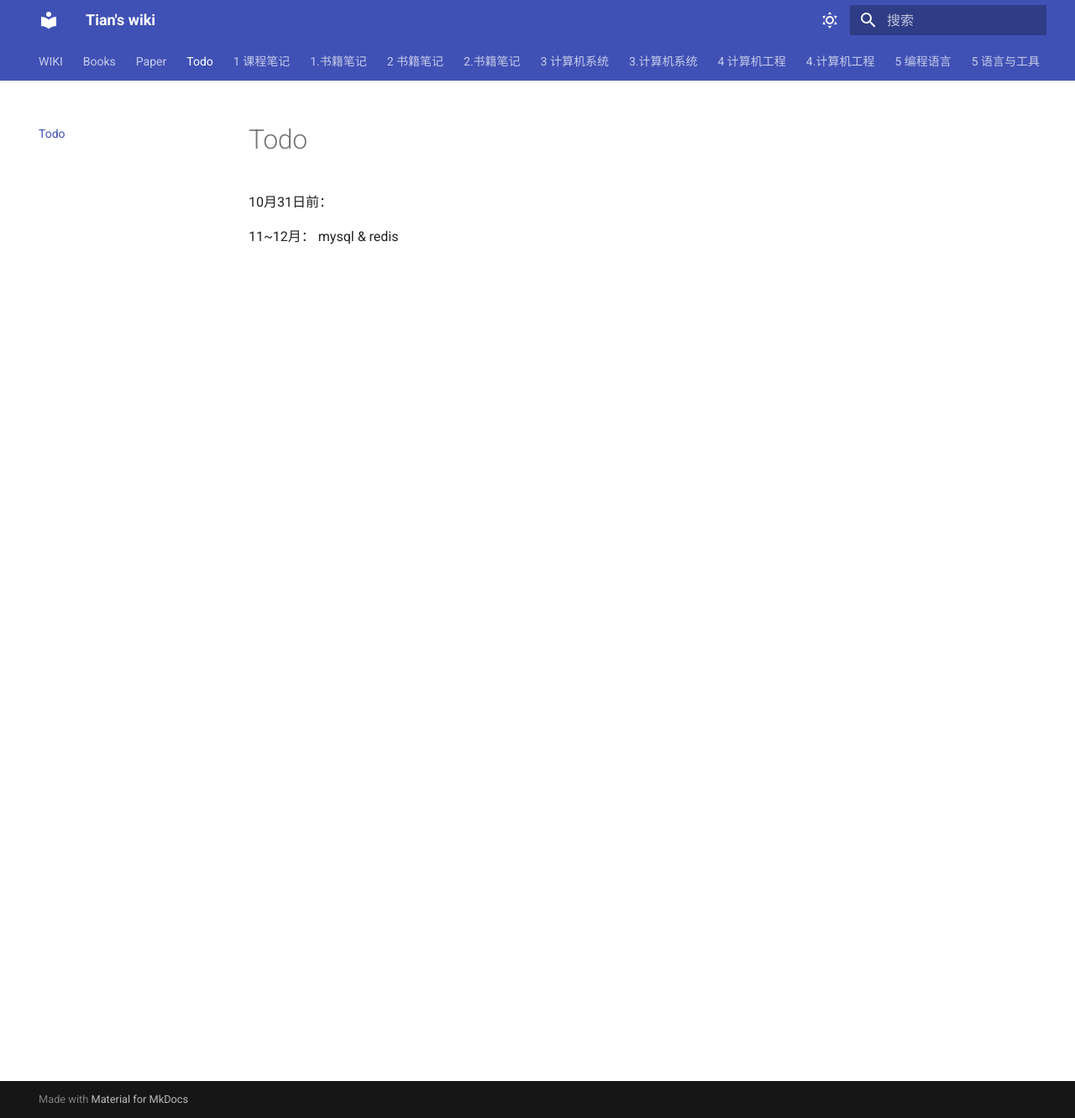
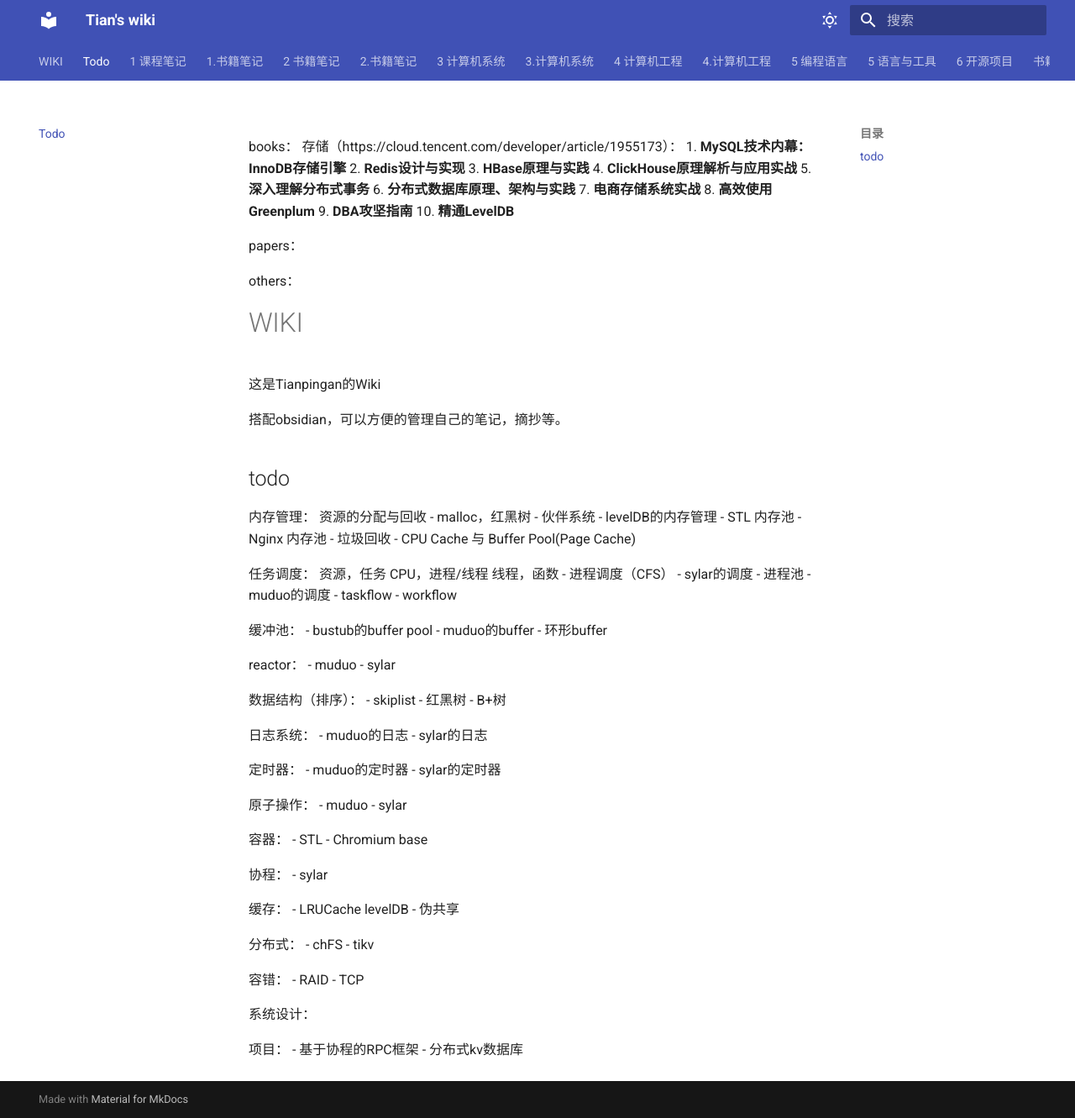
Before and after one commit to Tianpingan/wiki, an MkDocs documentation site: the page built from docs/todo.md, in a window 1280 px wide and 1331 px high. Shown: the whole window at 84% size. Built offline with MkDocs 1.6.1 and Material for MkDocs 9.7.7, drawn with Linux system fonts in a browser that asks for light colours.

Commit message:
vault backup: 2022-10-12 18:45:13

```diff
--- a/docs/todo.md
+++ b/docs/todo.md
@@ -1,4 +1,111 @@
-10月31日前：
+books：
+存储（https://cloud.tencent.com/developer/article/1955173）：
+1. **MySQL技术内幕：InnoDB存储引擎**
+2. **Redis设计与实现**
+3. **HBase原理与实践**
+4. **ClickHouse原理解析与应用实战**
+5. **深入理解分布式事务**
+6. **分布式数据库原理、架构与实践**
+7. **电商存储系统实战**
+8. **高效使用Greenplum**
+9. **DBA攻坚指南**
+10. **精通LevelDB**
 
-11~12月：
-mysql & redis
+
+papers：
+
+
+
+others：
+# WIKI
+这是Tianpingan的Wiki
+
+搭配obsidian，可以方便的管理自己的笔记，摘抄等。
+
+
+## todo
+
+内存管理：
+资源的分配与回收
+- malloc，红黑树
+- 伙伴系统
+- levelDB的内存管理
+- STL 内存池
+- Nginx 内存池
+- 垃圾回收
+- CPU Cache 与 Buffer Pool(Page Cache)
+
+任务调度：
+资源，任务
+CPU，进程/线程
+线程，函数
+- 进程调度（CFS）
+- sylar的调度
+- 进程池
+- muduo的调度
+- taskflow
+- workflow
+
+
+缓冲池：
+- bustub的buffer pool
+- muduo的buffer
+- 环形buffer
+
+
+reactor：
+- muduo
+- sylar
+
+
+数据结构（排序）：
+- skiplist
+- 红黑树
+- B+树
+
+
+日志系统：
+- muduo的日志
+- sylar的日志
+
+
+定时器：
+- muduo的定时器
+- sylar的定时器
+
+
+原子操作：
+- muduo
+- sylar
+
+
+容器：
+- STL
+- Chromium base
+
+
+协程：
+- sylar
+
+
+缓存：
+- LRUCache levelDB
+- 伪共享
+
+分布式：
+- chFS
+- tikv
+
+容错：
+- RAID
+- TCP
+
+
+
+系统设计：
+
+
+
+项目：
+- 基于协程的RPC框架
+- 分布式kv数据库
```
Also changed, not shown: docs/books.md (deleted, +0 -66 lines), docs/paper.md (deleted), 1 other file.
